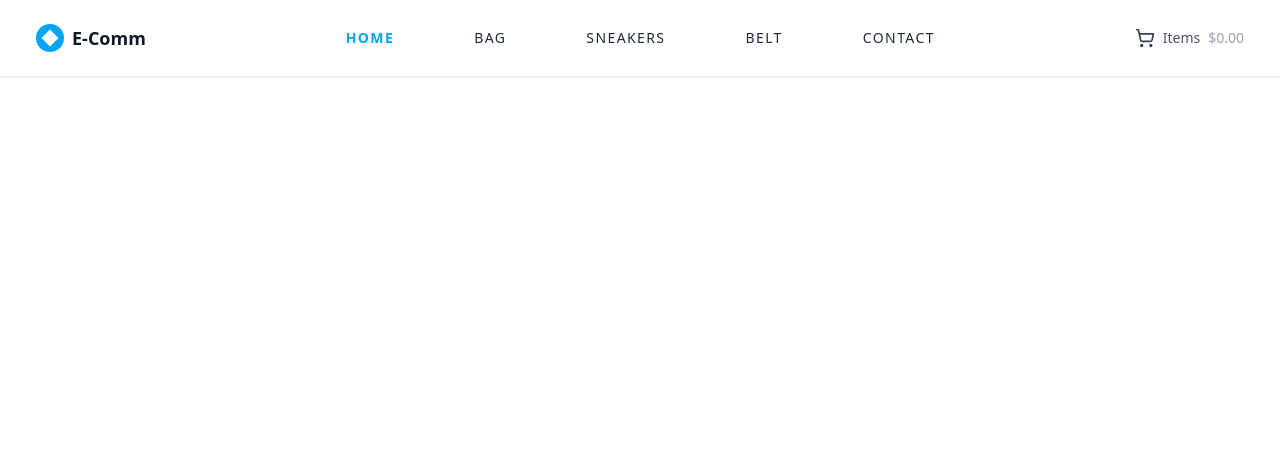
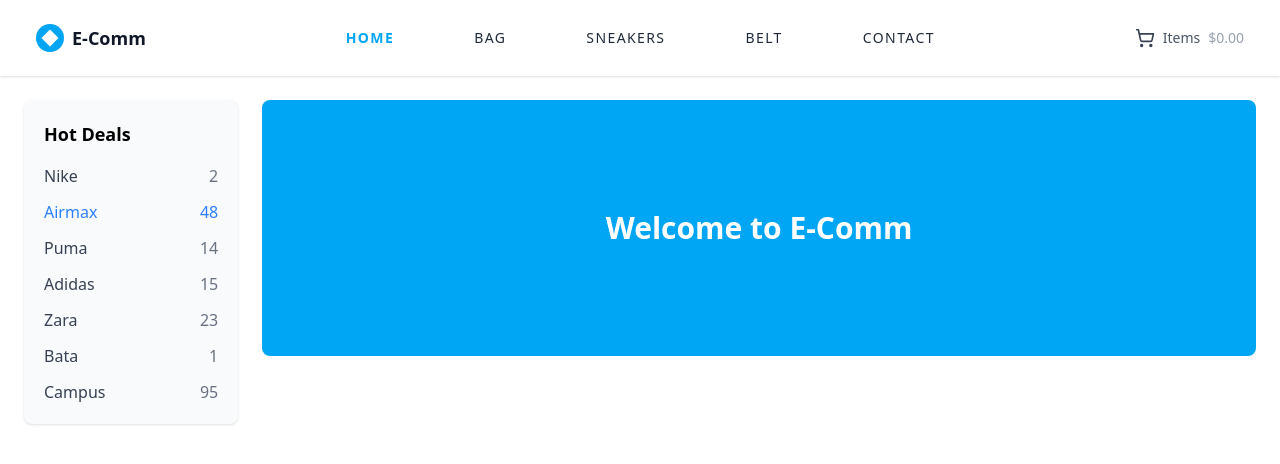
Before and after one commit to Prashant1510/EComm-Product-Listing-Page, a React (Vite) app: page / in a window 1280 px wide. Shown: the top 464 px of the page. Built offline with nearby package versions, Linux system fonts and the light colour scheme.

Commit message:
added Hot deals section and layout banner section

```diff
--- a/src/App.jsx
+++ b/src/App.jsx
@@ -1,10 +1,16 @@
+import Sidebar  from './pages/Sidebar'
 import './App.css'
 import Navbar from './components/Navbar'
+import Content from './pages/Content'
 function App() {
 
   return (
     <>
       <Navbar/>
+      <div className="flex gap-6 p-6 max-w-7xl mx-auto">
+        <Sidebar />
+        <Content/>
+      </div>
     </>
   )
 }
--- a/src/components/HotDeals.jsx
+++ b/src/components/HotDeals.jsx
@@ -0,0 +1,50 @@
+// src/components/HotDeals.jsx
+import React from "react";
+import { useState } from "react";
+
+const HotDeals = () => {
+
+  const [activeDeal, setActiveDeal] = React.useState("Airmax");
+  const deals = [
+    { name: "Nike", count: 2 },
+    { name: "Airmax", count: 48},
+    { name: "Puma", count: 14 },
+    { name: "Adidas", count: 15 },
+    { name: "Zara", count: 23 },
+    { name: "Bata", count: 1 },
+    { name: "Campus", count: 95 },
+  ];
+
+  return (
+    <div className="bg-gray-50 p-5 rounded-lg shadow-sm w-64">
+      <h2 className="text-lg font-semibold mb-4">Hot Deals</h2>
+      <ul className="space-y-3">
+        {deals.map((deal, index) => (
+          <li
+            key={index}
+            className="flex justify-between items-center text-gray-700 cursor-pointer"
+          >
+            <span
+              className={`${
+                activeDeal === deal.name
+                  ? "text-blue-500 font-medium cursor-pointer hover:underline"
+                  : ""
+              }`} onClick={() => setActiveDeal(deal.name)}
+            >
+              {deal.name}
+            </span>
+            <span
+              className={`${
+                activeDeal === deal.name ? "text-blue-500 font-medium" : "text-gray-500"
+              }`}
+            >
+              {deal.count}
+            </span>
+          </li>
+        ))}
+      </ul>
+    </div>
+  );
+};
+
+export default HotDeals;
--- /dev/null
+++ b/src/pages/Content.jsx
@@ -0,0 +1,11 @@
+import React from "react";
+
+const Content = () => {
+    return <>
+        <div className="w-full h-64 bg-sky-500 rounded-lg flex items-center justify-center mb-6">
+            <h1 className="text-white text-3xl font-bold">Welcome to E-Comm</h1>
+        </div>
+    </>
+}
+
+export default Content;
--- /dev/null
+++ b/src/pages/Sidebar.jsx
@@ -0,0 +1,10 @@
+import React from "react";
+import HotDeals from "../components/HotDeals";
+
+const Sidebar = () => {
+    return <>
+        <HotDeals/>
+    </>
+}
+
+export default Sidebar;
```
